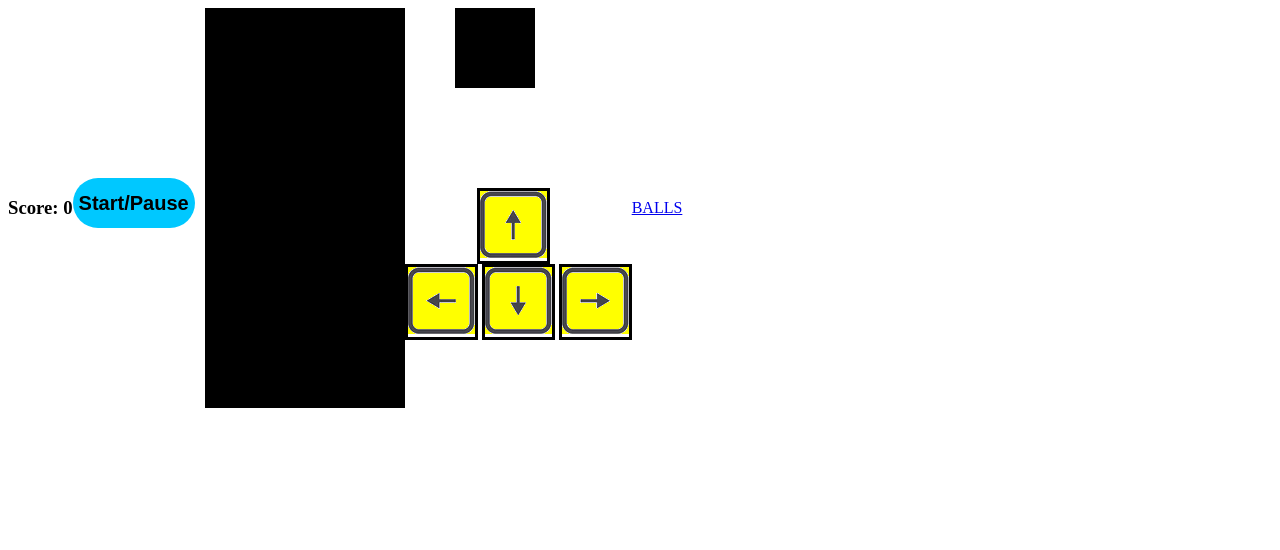
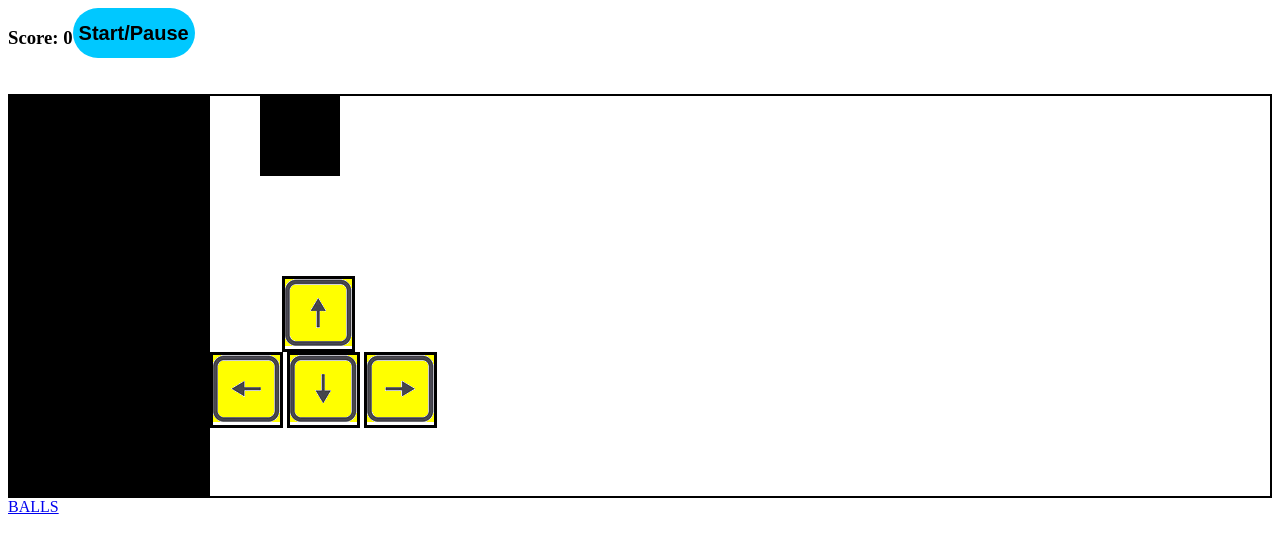
Before and after one commit to Ben-ket/bad-Tetris, a plain HTML site: page index.html in a window 1280 px wide. Drawn offline with Linux system fonts and the light colour scheme.

Commit message:
Update tetris.css

```diff
--- a/tetris.css
+++ b/tetris.css
@@ -1,7 +1,5 @@
 /* css stands for cascading stylesheet*/
 #game {
-  display: flex;
-  align-items: center;
 
 
 }
@@ -9,6 +7,7 @@
 
 .container {
   display: flex;
+  border: #000 solid 2px;
 
 
 
```
